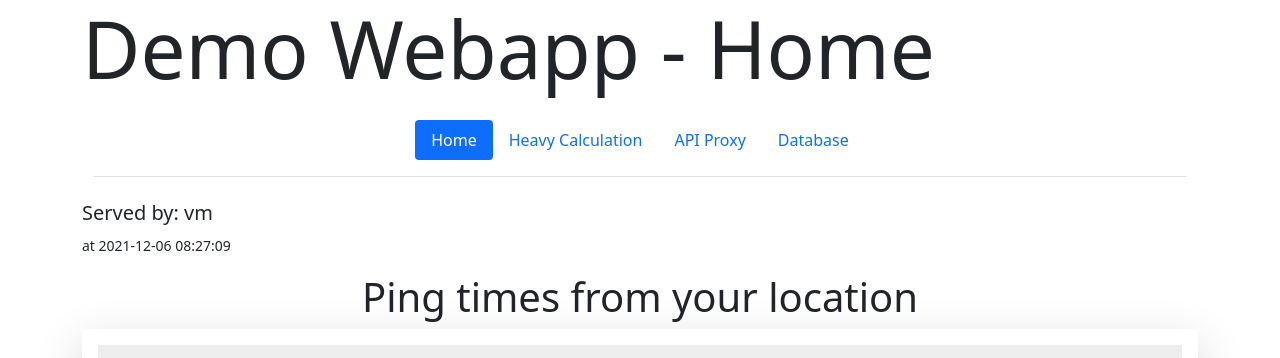
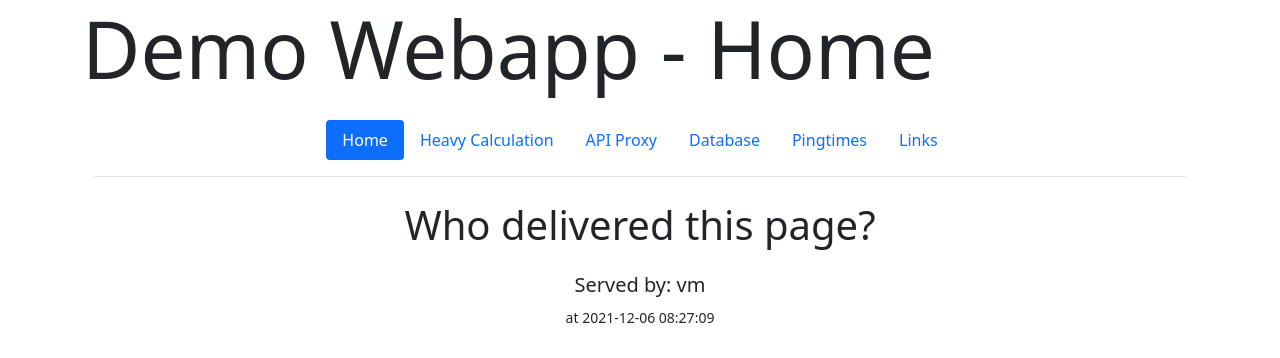
Before and after one commit to SebastienPittet/demo-webapp, a Flask app: page / in a window 1280 px wide. Shown: the top 358 px of the page. Run offline with Flask 2, Linux system fonts and the light colour scheme; data that the repository does not hold is empty.

Commit message:
added 2 new views : links + pingtimes

```diff
--- a/app/templates/api-proxy.html
+++ b/app/templates/api-proxy.html
@@ -5,6 +5,8 @@
 <li class="nav-item"><a href="/slow" class="nav-link">Heavy Calculation</a></li>
 <li class="nav-item"><a href="/api-proxy" class="nav-link active" aria-current="page">API Proxy</a></li>
 <li class="nav-item"><a href="/database" class="nav-link">Database</a></li>
+<li class="nav-item"><a href="/pingtimes" class="nav-link">Pingtimes</a></li>
+<li class="nav-item"><a href="/links" class="nav-link">Links</a></li>
 {% endblock %}
 
 {% block apiproxy %}
--- a/app/templates/base.html
+++ b/app/templates/base.html
@@ -40,6 +40,12 @@
       {% block database %}
       {% endblock %}
 
+      {% block pingtimes %}
+      {% endblock %}
+
+      {% block links %}
+      {% endblock %}
+
     </div> <!-- container -->
       <footer class="footer mt-auto py-3 bg-light">
         <div class="container">
--- a/app/templates/database.html
+++ b/app/templates/database.html
@@ -5,6 +5,8 @@
 <li class="nav-item"><a href="/slow" class="nav-link">Heavy Calculation</a></li>
 <li class="nav-item"><a href="/api-proxy" class="nav-link">API Proxy</a></li>
 <li class="nav-item"><a href="/database" class="nav-link active" aria-current="page">Database</a></li>
+<li class="nav-item"><a href="/pingtimes" class="nav-link">Pingtimes</a></li>
+<li class="nav-item"><a href="/links" class="nav-link">Links</a></li>
 {% endblock %}
 
 {% block database %}
--- a/app/templates/index.html
+++ b/app/templates/index.html
@@ -5,25 +5,21 @@
 <li class="nav-item"><a href="/slow" class="nav-link">Heavy Calculation</a></li>
 <li class="nav-item"><a href="/api-proxy" class="nav-link">API Proxy</a></li>
 <li class="nav-item"><a href="/database" class="nav-link">Database</a></li>
+<li class="nav-item"><a href="/pingtimes" class="nav-link">Pingtimes</a></li>
+<li class="nav-item"><a href="/links" class="nav-link">Links</a></li>
 {% endblock %}
 
 {% block network %}
       <div class="row">
-        <div class="col"><h5>Served by: {{ server.hostname }} <span class="badge rounded-pill bg-success">{{ server.ipaddr }}</span></h5>
-          <p><small>at {{ server.time_request }}</small></p></div>
+        <figure class="text-center">
+        <div class="col"><h2 class="display-6">Who delivered this page?</h2></div>
+        </figure>
       </div>
+      <div class="row">
         <figure class="text-center">
-        <div class="row">
-          <div class="col"><h2 class="display-6">Ping times from your location</h2></div>
-        </div>
-        <div class="row">
-          <div class="col">
-            <div class="shadow-lg p-3 mb-5 bg-body rounded">
-              <div class="w-auto p-3" style="background-color: #eee;">
-                <div class="ratio ratio-4x3"><iframe src="https://sos-ch-dk-2.exo.io/ping-times/index.html"></iframe></div>
-              </div>
-            </div>
+          <div class="col"><h5>Served by: {{ server.hostname }} <span class="badge rounded-pill bg-success">{{ server.ipaddr }}</span></h5>
+            <p><small>at {{ server.time_request }}</small></p>
           </div>
-        </div>
-      </figure>
+        </figure>
+      </div>
 {% endblock %}
--- a/app/templates/slow.html
+++ b/app/templates/slow.html
@@ -5,6 +5,8 @@
 <li class="nav-item"><a href="/slow" class="nav-link active" aria-current="page">Heavy Calculation</a></li>
 <li class="nav-item"><a href="/api-proxy" class="nav-link">API Proxy</a></li>
 <li class="nav-item"><a href="/database" class="nav-link">Database</a></li>
+<li class="nav-item"><a href="/pingtimes" class="nav-link">Pingtimes</a></li>
+<li class="nav-item"><a href="/links" class="nav-link">Links</a></li>
 {% endblock %}
 
 {% block slow %}
--- a/app/views.py
+++ b/app/views.py
@@ -125,6 +125,21 @@ def database():
     return render_template('database.html',
                            title=APP_TITLE + " - Database",)
 
+
+@app.route("/pingtimes")
+@nocache  # avoid caching on this view
+def pingtimes():
+    return render_template('pingtimes.html',
+                           title=APP_TITLE + " - Pingtimes",)
+
+
+@app.route("/links")
+@nocache  # avoid caching on this view
+def links():
+    return render_template('links.html',
+                           title=APP_TITLE + " - Links",)
+
+
 # Testing to check if it works
 @app.route('/test')
 def test():
```
Also changed, not shown: app/templates/links.html (added, +30 -0 lines), app/templates/pingtimes.html (added, +29 -0 lines).
